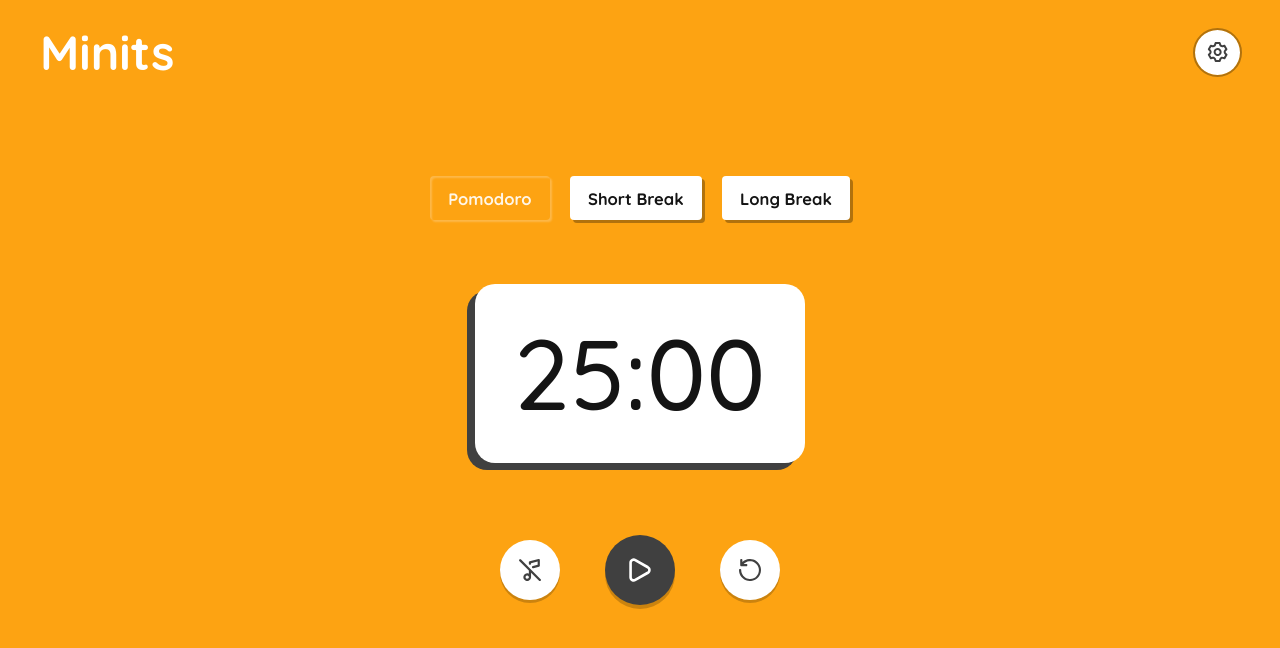
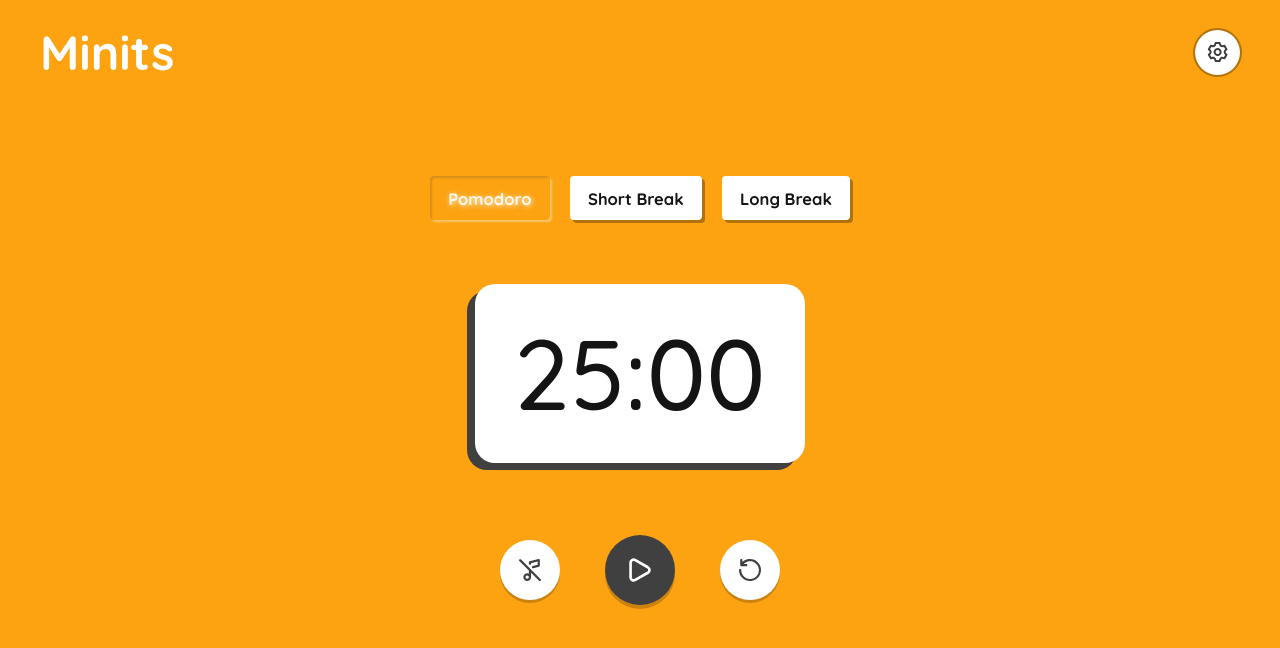
Before and after one commit to buneeIsSlo/Minits, a website built with webpack: page src/index.html in a window 1280 px wide. Built offline with nearby package versions, Linux system fonts and the light colour scheme.

Commit message:
Fix: nav btn active state

```diff
--- a/src/css/custom.css
+++ b/src/css/custom.css
@@ -197,11 +197,10 @@ body[data-theme="dark"] {
 
 .active.active {
     background: transparent;
-    color: hsla(0, 0%, 100%, 0.9);
     color: var(--active-color);
     box-shadow: 2px 2px 2px rgba(255, 255, 255, 0.38), inset 2px 2px 2px rgba(64, 64, 64, 0.2);
-    box-shadow: 2px 2px 2px rgba(255, 255, 255, 0.236), inset 2px 2px 2px rgba(255, 255, 255, 0.236);
     pointer-events: none;
+    text-shadow: 1px 1px 5px;
 }
 
 .seperator {
```
